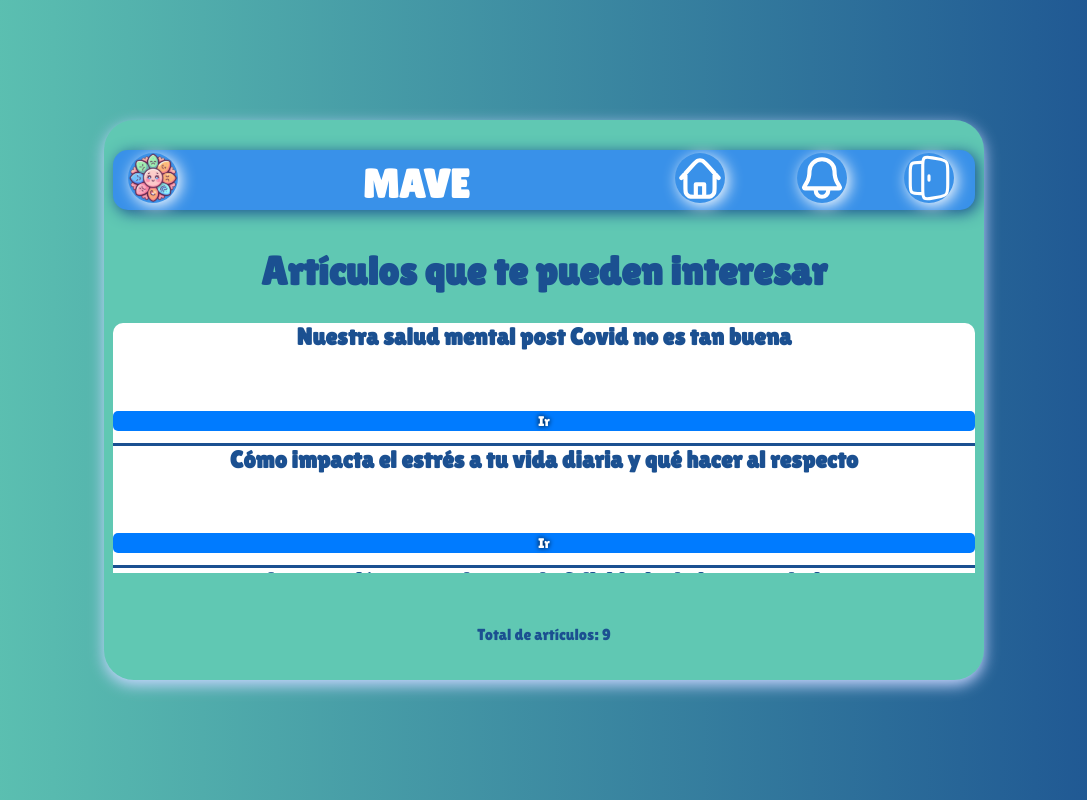
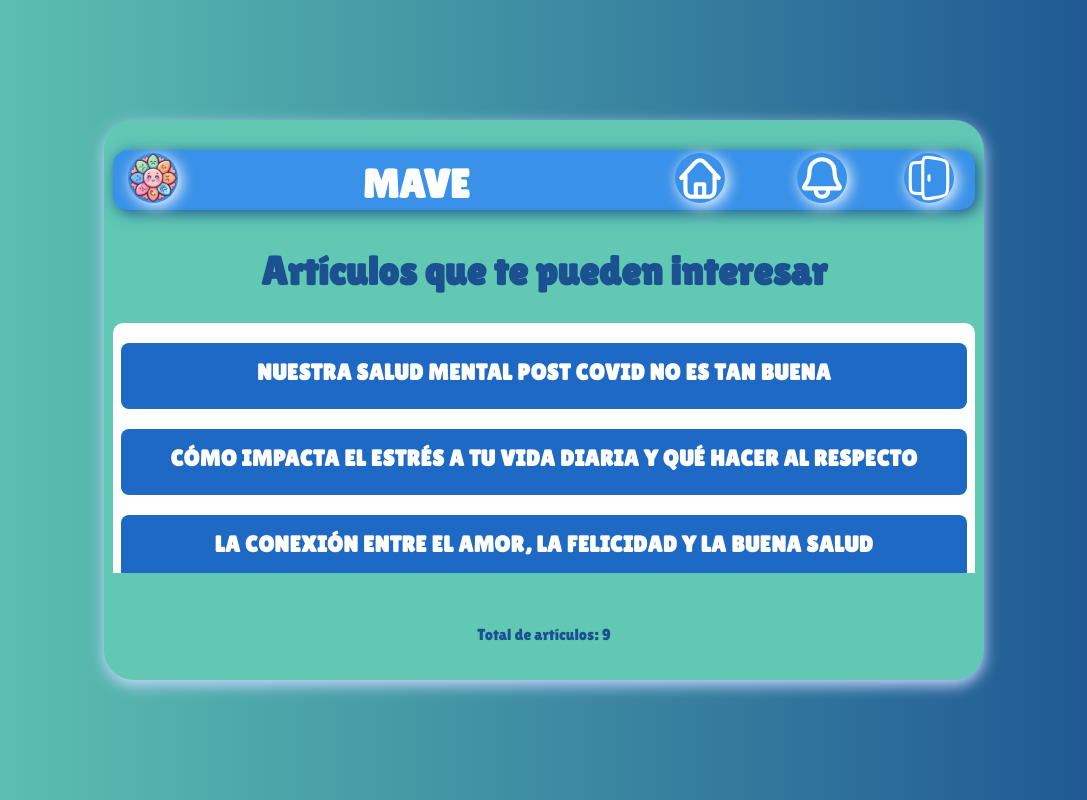
Before and after one commit to dhincapie2002/FrontMave, a React (Vite) app: page /Texts in a window 1280 px wide. Shown: the whole page, without its empty margins (96-1183 px from the left). Built offline with nearby package versions, Linux system fonts and the light colour scheme.

Commit message:
update 27/04 9:49am, article update

```diff
--- a/src/components/Articles/OneArticle.jsx
+++ b/src/components/Articles/OneArticle.jsx
@@ -1,8 +1,10 @@
 import React, { useState } from "react";
 import "../../styles/OneArticle.css"; // Archivo de estilos CSS
 import Navbar from "../Navbar";
+import { Link, useNavigate } from "react-router-dom";
 
 const OneArticle = () => {
+  const navigate = useNavigate();
   const articulosEjemplo = [
     {
       titulo: "Nuestra salud mental post Covid no es tan buena",
@@ -73,6 +75,10 @@ const OneArticle = () => {
       enlace: "https://psychcentral.com/ptsd/ptsd-overview",
     },
   ];
+
+  const handleNavigateToTexts = () => {
+    navigate("/Texts");
+  };
   const [indiceArticulo, setIndiceArticulo] = useState(0);
 
 
@@ -113,9 +119,10 @@ const OneArticle = () => {
       </div>
       <div id="controles">
         <button onClick={mostrarArticuloAnterior}>Anterior</button>
-        <div id="num">
+        <div id="num" onClick={handleNavigateToTexts}>
           <p>
             {numeroArticuloActual}/{totalArticulos}
+            <img src="../../src/image/icon/list.svg" alt="" id="list-oneArticle"/>
           </p>
         </div>
         <button onClick={mostrarSiguienteArticulo}>Siguiente</button>
--- a/src/routes/Texts.jsx
+++ b/src/routes/Texts.jsx
@@ -1,6 +1,7 @@
 import React, { useState } from "react";
 import "../styles/Texts.css"; // Archivo de estilos CSS
 import Navbar from "../components/Navbar";
+import { Link, useNavigate } from "react-router-dom";
 
 const Texts = () => {
   const articulosEjemplo = [
@@ -73,9 +74,12 @@ const Texts = () => {
       enlace: "https://psychcentral.com/ptsd/ptsd-overview",
     },
   ];
-
+  const navigate = useNavigate();
   const totalArticulos = articulosEjemplo.length;
 
+  const handleNavigateToOneArticle = () => {
+    navigate("/oneArticle");
+  };
   return (
     <div className="rp-cont">
       <Navbar />
@@ -85,15 +89,9 @@ const Texts = () => {
           {articulosEjemplo.map((articulo, index) => (
             <div key={index} className="cat-article">
               <div id="texts-uno">
-                <h2 id="titulo-variosm">{articulo.titulo}</h2>
-                <a
-                  href={articulo.enlace}
-                  target="_blank"
-                  rel="noopener noreferrer"
-                  id="boton-verm"
-                >
-                  Ir
-                </a>
+                <button id="btn-texts-uno" onClick={handleNavigateToOneArticle} >
+                  <h2 id="titulo-variosm">{articulo.titulo}</h2>
+                </button>
               </div>
             </div>
           ))}
--- a/src/styles/OneArticle.css
+++ b/src/styles/OneArticle.css
@@ -47,6 +47,7 @@
     margin-top: 22%;
     margin-left: 20%;
     margin-right: 20% ;
+    cursor: pointer;
   }
 
   #titulo{
@@ -60,3 +61,6 @@
     overflow: hidden; /* Oculta cualquier contenido que exceda la altura máxima */
     margin-top: -5%;
   }
+#list-oneArticle{
+  margin-bottom: -60%;
+}
--- a/src/styles/Texts.css
+++ b/src/styles/Texts.css
@@ -1,23 +1,8 @@
-#boton-verm {
-  background-color: #007bff;
-  padding: 2px 16px;
-  border: none;
-  border-radius: 5px;
-  font-size: 14px;
-  cursor: pointer;
-  transition: background-color 0.3s ease;
-  display: block;
-}
 
 .scrollable {
   max-height: 250px; /* Altura máxima para el contenedor */
   overflow-y: auto; /* Habilitar el scroll vertical cuando el contenido excede la altura máxima */
   margin-bottom: 7%;
-}
-
-.cat-article {
-  border-bottom: 3px solid #1B5091; /* Borde inferior de 1px sólido de color gris claro */
-  padding-bottom: 2px; /* Espacio inferior entre cada artículo */
 }
 
 .cat-article:last-child {
@@ -37,3 +22,13 @@
 #texts-uno{
   align-items: center;
 }
+
+#btn-texts-uno{
+  font-size: 15px;
+  margin-top: 20px;
+  width: 98%;
+}
+
+#titulo-variosm{
+  margin-bottom: 1%;
+}
```
Also changed, not shown: src/image/icon/list.svg (added).
